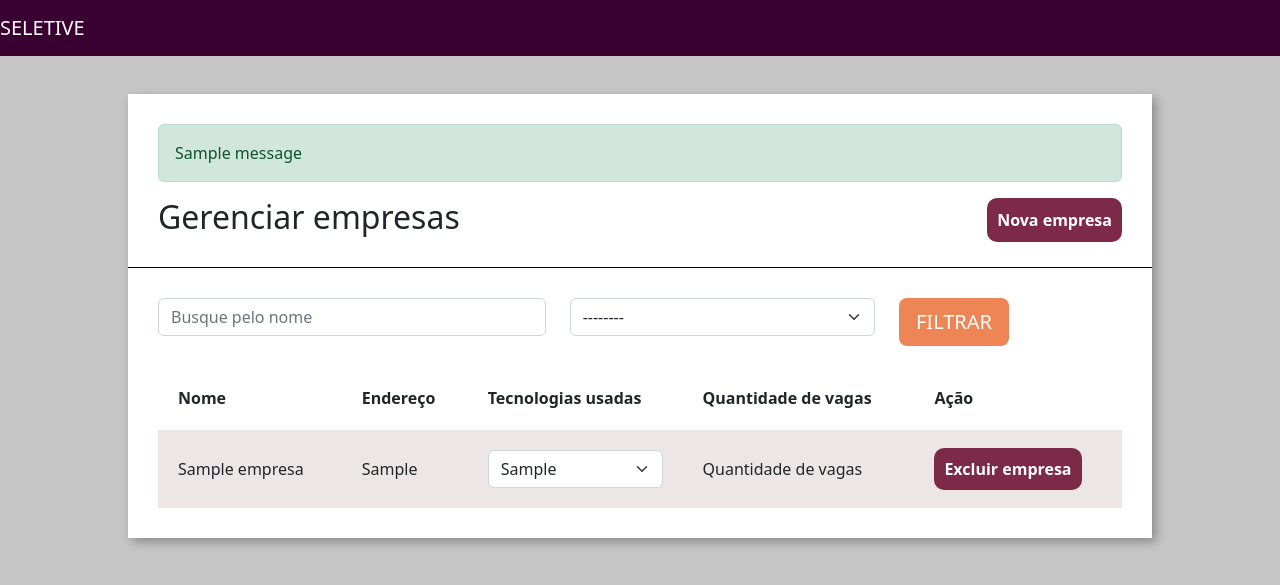
After one commit to jlplautz/seletive, a Django app: page /home/empresas/ in a window 1280 px wide. The commit adds this page. Shown: the top 585 px of the page. Run offline with Django 4.2, Linux system fonts and the light colour scheme; tables that the repository leaves empty hold one stand-in row (values such as "Sample post"); one stand-in notice (Sample message) is shown.

Commit message:
7-create-db-for-applicatipn-enpresa

```diff
--- a/srcprg/empresa/models.py
+++ b/srcprg/empresa/models.py
@@ -1,3 +1,56 @@
-# from django.db import models
+from django.db import models
 
-# Create your models here.
+
+class Tecnologias(models.Model):
+    tecnologia = models.CharField(max_length=30)
+
+    def __str__(self):
+        return self.tecnologia
+
+
+class Empresa(models.Model):
+    choices_nicho_mercado = (
+        ('M', 'Marketing'),
+        ('N', 'Nutrição'),
+        ('D', 'Design')
+    )
+    logo = models.ImageField(upload_to="logo_empresa")
+    nome = models.CharField(max_length=30)
+    email = models.EmailField()
+    cidade = models.CharField(max_length=30)
+    tecnologias = models.ManyToManyField(Tecnologias)
+    endereco = models.CharField(max_length=60)
+    nicho_mercado = models.CharField(max_length=3, choices=choices_nicho_mercado)
+    caracteristica_empresa = models.TextField()
+
+    def __str__(self) -> str:
+        return self.nome
+
+
+class Vagas(models.Model):
+    choices_experiencia = (
+        ('J', 'Júnior'),
+        ('P', 'Pleno'),
+        ('S', 'Sênior')
+    )
+
+    choices_status = (
+        ('I', 'Interesse'),
+        ('C', 'Currículo enviado'),
+        ('E', 'Entrevista'),
+        ('D', 'Desafio técnico'),
+        ('F', 'Finalizado')
+    )
+
+
+    # SET_NULL possibilita deletar registro mesmo existindo relacionamento entre registros # noqa
+    empresa = models.ForeignKey(Empresa, null=True, on_delete=models.SET_NULL)
+    titulo = models.CharField(max_length=30)
+    nivel_experiencia = models.CharField(max_length=2, choices=choices_experiencia)
+    data_final = models.DateField()
+    status = models.CharField(max_length=30, choices=choices_status)
+    tecnologias_dominadas = models.ManyToManyField(Tecnologias)
+    tecnologias_estudar = models.ManyToManyField(Tecnologias, related_name='estudar')
+
+    def __str__(self):
+        return self.titulo
--- /dev/null
+++ b/srcprg/empresa/templates/empresa.html
@@ -0,0 +1,84 @@
+{% extends 'base.html' %}
+{% load static %}
+{% load filtro %}
+
+{% block 'head' %}
+    <link href="{% static 'empresa/css/empresa.css' %}" rel="stylesheet"></link>
+{% endblock%}
+
+{% block 'body' %}
+    <div class="wrapper">
+        <div class="box">
+            <div class="header-box">
+                {% if messages %}
+                    {% for message in messages %}
+                        <section class="alert {{message.tags}}">
+                            {{message}}
+                        </section>
+                    {% endfor %}
+                {% endif %}
+                <h2 class="titulo">Gerenciar empresas</h2>
+                <a href="{% url 'nova_empresa' %}" class="btn-nova-empresa">Nova empresa</a>
+            </div>
+            <div class="borda-box"></div>
+            <div class="body-box">
+
+                <form>
+                <div class="row">
+
+                        <div class="col-md-5">
+                            <input type="text" placeholder="Busque pelo nome" class="form-control" name="nome">
+                        </div>
+
+                        <div class="col-md-4">
+                            <select class="form-select" name="tecnologias">
+                                <option value="">--------</option>
+                            </select>
+                        </div>
+
+                    <div class="col-md-3">
+                        <input type="submit" value="FILTRAR" class="btn btn-lg btn-orange">
+                    </div>
+                </div>
+                </form>
+
+                <table class="tabela" cellpadding="20">
+                    <tr>
+                        <th>Nome</th>
+                        <th>Endereço</th>
+                        <th>Tecnologias usadas</th>
+                        <th>Quantidade de vagas</th>
+                        <th>Ação</th>
+                    </tr>
+
+                    {% for empresa in empresas %}
+                        <tr {% if not forloop.counter|is_par %} class="tabela-linha"{% endif %}>
+                            <td>{{empresa.nome}}</td>
+                            <td>{{empresa.endereco}}</td>
+                            <td>
+                                <select class="form-select">
+                                    {% for tech in empresa.tecnologias.all %}
+                                        <option>{{ tech }} </option>
+                                    {% endfor %}
+                                </select>
+                            </td>
+                            <td>
+                                Quantidade de vagas
+                            </td>
+                            <td>
+                                <a href="{% url 'excluir_empresa' empresa.id %}" class="btn-excluir">Excluir empresa</a>
+                            </td>
+                        </tr>
+
+                    {% endfor %}
+
+                </table>
+            </div>
+
+
+
+
+        </div>
+    </div>
+
+{% endblock%}
--- /dev/null
+++ b/srcprg/empresa/templatetags/filtro.py
@@ -0,0 +1,11 @@
+from django import template
+
+register = template.Library()
+
+
+@register.filter(name="is_par")
+def is_par(valor):
+    if valor % 2 == 0:
+        return True
+    else:
+        return False
--- a/srcprg/empresa/urls.py
+++ b/srcprg/empresa/urls.py
@@ -3,4 +3,6 @@ from . import views
 
 urlpatterns = [
     path('nova_empresa/', views.nova_empresa, name="nova_empresa"),
+    path('empresas/', views.empresas, name="empresa"),
+    path('excluir_empresa/<int:id>', views.excluir_empresa, name="excluir_empresa"),
 ]
--- a/srcprg/empresa/views.py
+++ b/srcprg/empresa/views.py
@@ -1,6 +1,67 @@
-from django.shortcuts import render
+from django.shortcuts import render, redirect
+
+from . models import Tecnologias, Empresa
+
+from django.contrib import messages
+from django.contrib.messages import constants
 
 
-# Create your views here.
 def nova_empresa(request):
-    return render(request, 'nova_empresa.html')
+    if request.method == "GET":
+        techs = Tecnologias.objects.all()
+        return render(request, 'nova_empresa.html', {'techs': techs})
+    elif request.method == "POST":
+        nome = request.POST.get('nome')
+        email = request.POST.get('email')
+        cidade = request.POST.get('cidade')
+        endereco = request.POST.get('endereco')
+        nicho = request.POST.get('nicho')
+        caracteristicas = request.POST.get('caracteristicas')
+        # getlist porque vamos receber mais de um parametro
+        tecnologias = request.POST.getlist('tecnologias')
+        # vamos receber uma picture
+        logo = request.FILES.get('logo')
+
+        # strip retira os espaços em branco
+        if (len(nome.strip()) == 0 or len(email.strip()) == 0 or len(cidade.strip()) == 0 or len(endereco.strip()) == 0 or len(nicho.strip()) == 0 or len(caracteristicas.strip()) == 0 or (not logo)): # noqa
+            messages.add_message(request, constants.ERROR, 'Preencha todos os campos')
+            return redirect('/home/nova_empresa')
+
+        if logo.size > 100_000_000:  # logo não pode ser maior que 10MBits
+            messages.add_message(request, constants.ERROR, 'A logo da empresa deve ter menos de 10MB')
+            return redirect('/home/nova_empresa')
+
+        if nicho not in [i[0] for i in Empresa.choices_nicho_mercado]:
+            messages.add_message(request, constants.ERROR, 'Nicho de mercado inválido')
+            return redirect('/home/nova_empresa')
+
+        empresa = Empresa(
+            logo=logo,
+            nome=nome,
+            email=email,
+            cidade=cidade,
+            endereco=endereco,
+            nicho_mercado=nicho,
+            caracteristica_empresa=caracteristicas
+        )
+
+        empresa.save()
+        empresa.tecnologias.add(*tecnologias)
+        empresa.save()
+        messages.add_message(
+            request, constants.SUCCESS, 'Empresa cadastrada com sucesso')
+        return redirect('/home/empresas')
+
+
+def empresas(request):
+    empresas = Empresa.objects.all()
+    tecnologias = Tecnologias.objects.all()
+    return render(request, 'empresa.html', {'empresas': empresas, 'tecnologias': tecnologias})
+
+
+def excluir_empresa(request, id):
+    empresa = Empresa.objects.get(id=id)
+    empresa.delete()
+    messages.add_message(
+            request, constants.SUCCESS, 'Empresa excluida com sucesso')
+    return redirect('/home/empresas')
--- /dev/null
+++ b/srcprg/templates/static/empresa/css/empresa.css
@@ -0,0 +1,80 @@
+.wrapper {
+    margin-top: 3%;
+    display: flex;
+    flex-direction: row;
+    justify-content: center;
+    align-items: center;
+}
+
+.box {
+
+    width: 80vw;
+    background: #fff;
+    box-shadow: 4px 4px 10px rgba(0,0,0,.3);
+}
+
+
+.titulo{
+    display: inline;
+}
+
+.btn-nova-empresa{
+    float: right;
+    text-decoration: none;
+    color: white;
+    background-color: #7D2948;
+    padding: 10px;
+    border-radius: 10px;
+    font-weight: bold;
+}
+
+.btn-nova-empresa:hover{
+    color: white;
+    text-decoration: none;
+    background-color: #631f38;
+}
+
+.btn-excluir:hover{
+    color: white;
+    text-decoration: none;
+    background-color: #631f38;
+}
+
+.header-box{
+
+    padding: 30px;
+
+}
+
+.borda-box{
+    border-top: 1px solid black;
+}
+
+.body-box{
+    padding: 30px;
+}
+
+.btn-orange{
+
+    background-color: #ED8554;
+    color: white;
+}
+
+
+.tabela{
+    width: 100%;
+    margin-top: 20px;
+}
+
+.tabela-linha{
+    background-color: #EDE6E6;
+}
+
+.btn-excluir{
+    text-decoration: none;
+    color: white;
+    background-color: #7D2948;
+    padding: 10px;
+    border-radius: 10px;
+    font-weight: bold;
+}
```
Also changed, not shown: srcprg/empresa/admin.py (+6 -2 lines), srcprg/empresa/templates/nova_empresa.html (+14 -2 lines), srcprg/settings.py (+13 -0 lines), media/logo_empresa/jantar.jpg (added), media/logo_empresa/python-pro.jpeg (added), media/logo_empresa/python-pro_f77CQeO.jpeg (added), media/logo_empresa/pytonando.png (added), media/logo_empresa/pytonando_r6X2K1q.png (added), srcprg/empresa/migrations/0001_initial.py (added), srcprg/empresa/migrations/0002_alter_vagas_empresa.py (added).
